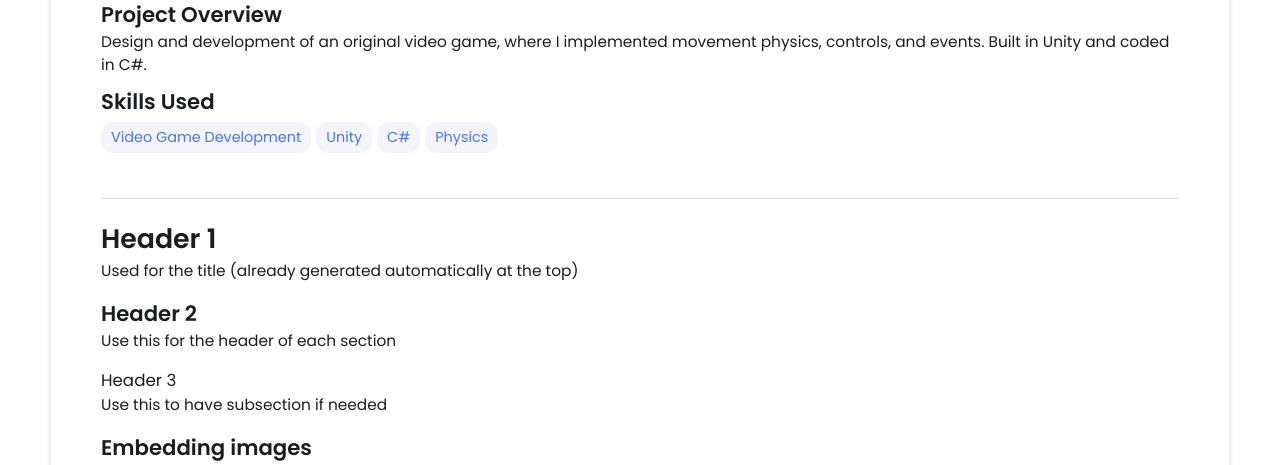
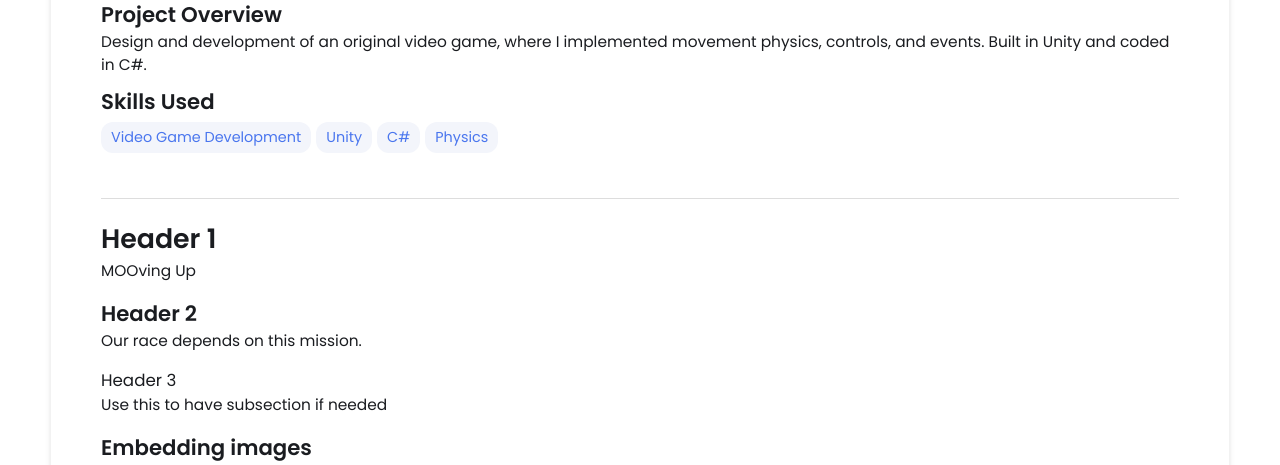
Before and after one commit to megan-chow/megan-chow.github.io, a Jekyll site: the page built from _projects/mooving-up/index.md, in a window 1280 px wide and 900 px high, scrolled down 558 px, cut to the strip 0-465 px from the top of the window. Built offline with Jekyll 4.4.1, drawn with Linux system fonts in a browser that asks for light colours.

Commit message:
project updataes

```diff
--- a/_projects/mooving-up/index.md
+++ b/_projects/mooving-up/index.md
@@ -8,14 +8,14 @@ skills:
   - C#
   - Physics
 
-main-image: /project2.jpg
+main-image: /moovingup1.jpg
 ---
 
 ---
 # Header 1
-Used for the title (already generated automatically at the top)
+MOOving Up
 ## Header 2
-Use this for the header of each section
+Our race depends on this mission.
 ### Header 3
 Use this to have subsection if needed
 
@@ -27,7 +27,7 @@ Use this to have subsection if needed
 You can put in multiple entries. All images will be at a fixed height in the same row. With smaller window, they will switch to columns.
 
 ### Embeed images
-{% include image-gallery.html images="project2.jpg" height="400" %}
+{% include image-gallery.html images="moovingup1.jpg" height="400" %}
 place the images in project folder/images then update the file path.
 
 
```
Also changed, not shown: _projects/instagram/index.md (renamed from _projects/sonos-teardown/index.md, +3 -0 lines), _projects/instagram/sonos.png (renamed from _projects/sonos-teardown/sonos.png), _projects/mooving-up/moovingup1.png (added).
